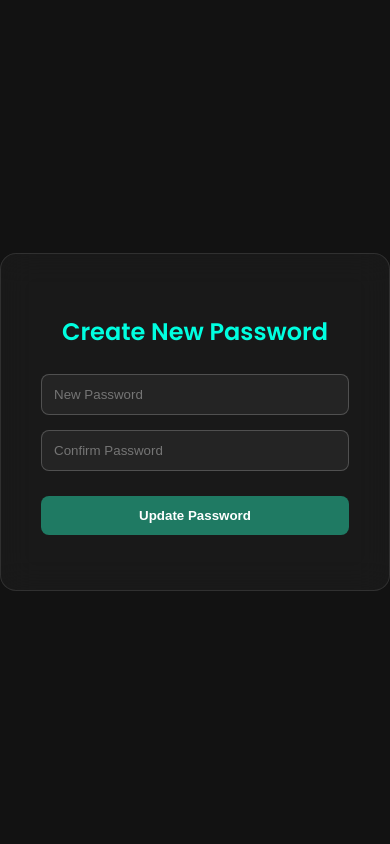
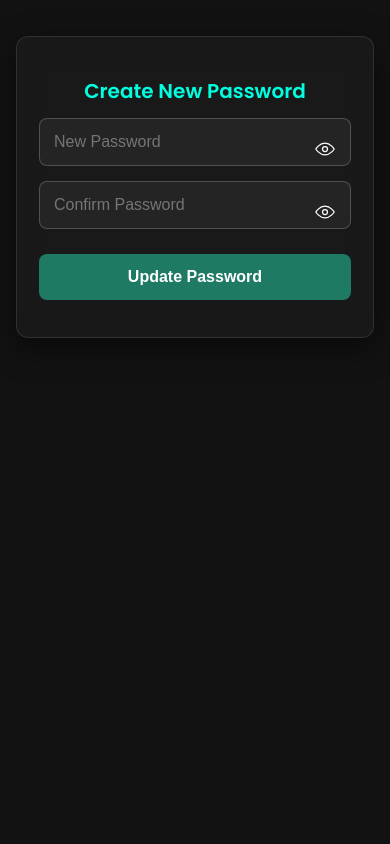
Before and after one commit to Chamodi27s/Predictive-Income-and-Repair-Time-Analytics-and-Forecasting-System-for-Multi9-Computer-Systems, a PHP site: page /reset_password.php in a window 390 px wide. Run offline with PHP 8.4, Linux system fonts and the light colour scheme; the visitor is signed in with stand-in values (Sample User, id 1).

Commit message:
update reset password page is responsive

```diff
--- a/reset_password.php
+++ b/reset_password.php
@@ -49,18 +49,46 @@ if (isset($_POST['update_password'])) {
 <html lang="en">
 <head>
     <meta charset="UTF-8">
-    <meta name="viewport" content="width=device-width, initial-scale=1.0">
+    <!-- Viewport set to avoid zooming out on mobile and keep UI user-friendly -->
+    <meta name="viewport" content="width=device-width, initial-scale=1, maximum-scale=1, user-scalable=no">
     <title>Reset Password</title>
     <link href="https://fonts.googleapis.com/css2?family=Poppins:wght@400;500;600&display=swap" rel="stylesheet">
     <style>
-        body { font-family: 'Poppins', sans-serif; background: #121212; color: #fff; display: flex; justify-content: center; align-items: center; height: 100vh; margin: 0; }
+        html { -webkit-text-size-adjust: 100%; }
+        body { font-family: 'Poppins', sans-serif; background: #121212; color: #fff; display: flex; justify-content: center; align-items: center; height: 100vh; margin: 0; padding: 16px; box-sizing: border-box; font-size:16px; }
         .container { background: rgba(50,50,50,0.25); backdrop-filter: blur(16px); padding: 40px; border-radius: 16px; width: 100%; max-width: 400px; text-align: center; border: 1px solid rgba(255,255,255,0.1); }
-        h2 { color: #00ffe0; margin-bottom: 25px; }
-        input { width: 100%; padding: 12px; margin-bottom: 15px; border-radius: 8px; border: 1px solid rgba(255,255,255,0.2); background: rgba(255,255,255,0.05); color: #fff; box-sizing: border-box; outline: none; transition: 0.3s; }
+        h2 { color: #00ffe0; margin-bottom: 25px; font-size:20px; }
+        input { width: 100%; padding: 12px; margin-bottom: 15px; border-radius: 8px; border: 1px solid rgba(255,255,255,0.2); background: rgba(255,255,255,0.05); color: #fff; box-sizing: border-box; outline: none; transition: 0.3s; font-size:14px; }
+        .input-group { position: relative; }
+        .input-group input { padding-right: 44px; }
+        .toggle-password { position: absolute; right: 10px; top: 50%; transform: translateY(-50%); background: transparent; border: none; color: #fff; cursor: pointer; padding: 6px; display: inline-flex; align-items: center; justify-content: center; }
+        .toggle-password svg { width: 20px; height: 20px; stroke: currentColor; fill: none; stroke-width: 1.5; }
         input:focus { border-color: #00ffe0; }
-        input[type="submit"] { background: #1f7a63; border: none; cursor: pointer; font-weight: 600; transition: 0.3s; color: white; margin-top: 10px; }
+        input[type="submit"] { background: #1f7a63; border: none; cursor: pointer; font-weight: 600; transition: 0.3s; color: white; margin-top: 10px; padding:12px; }
         input[type="submit"]:hover { background: #2a9d80; transform: translateY(-2px); }
         .msg { color: #ff6b6b; margin-bottom: 15px; font-size: 14px; }
+
+        /* Small devices (phones) - make controls larger to avoid zoom */
+        @media (max-width: 480px) {
+            body { align-items: flex-start; padding-top: 36px; }
+            .container { padding: 22px; border-radius: 12px; max-width: 98%; box-shadow: 0 10px 30px rgba(0,0,0,0.5); }
+            h2 { font-size: 20px; margin-bottom: 12px; }
+            input { padding: 14px; font-size: 16px; }
+            input[type="submit"] { padding: 14px; font-size: 16px; }
+        }
+
+        /* Medium devices (tablets) */
+        @media (min-width: 481px) and (max-width: 991px) {
+            body { padding: 24px; }
+            .container { padding: 28px; max-width: 420px; }
+            h2 { font-size: 20px; }
+        }
+
+        /* Large devices (desktops) */
+        @media (min-width: 992px) {
+            .container { max-width: 480px; padding: 48px; }
+            h2 { font-size: 22px; }
+        }
     </style>
 </head>
 <body>
@@ -68,10 +96,50 @@ if (isset($_POST['update_password'])) {
         <h2>Create New Password</h2>
         <?php if ($message) echo "<p class='msg'>$message</p>"; ?>
         <form method="POST" autocomplete="off">
-            <input type="password" name="password" placeholder="New Password" required>
-            <input type="password" name="confirm_password" placeholder="Confirm Password" required>
+            <div class="input-group">
+                <input type="password" id="password" name="password" placeholder="New Password" required>
+                <button type="button" class="toggle-password" data-target="password" aria-label="Show password">
+                    <svg viewBox="0 0 24 24" aria-hidden="true">
+                        <path d="M1 12s4-7 11-7 11 7 11 7-4 7-11 7S1 12 1 12z"></path>
+                        <circle cx="12" cy="12" r="3"></circle>
+                    </svg>
+                </button>
+            </div>
+
+            <div class="input-group">
+                <input type="password" id="confirm_password" name="confirm_password" placeholder="Confirm Password" required>
+                <button type="button" class="toggle-password" data-target="confirm_password" aria-label="Show confirm password">
+                    <svg viewBox="0 0 24 24" aria-hidden="true">
+                        <path d="M1 12s4-7 11-7 11 7 11 7-4 7-11 7S1 12 1 12z"></path>
+                        <circle cx="12" cy="12" r="3"></circle>
+                    </svg>
+                </button>
+            </div>
+
             <input type="submit" name="update_password" value="Update Password">
         </form>
     </div>
 </body>
+<script>
+// Toggle password visibility for inputs with .toggle-password
+document.querySelectorAll('.toggle-password').forEach(function(btn){
+    btn.addEventListener('click', function(){
+        var targetId = btn.getAttribute('data-target');
+        var input = document.getElementById(targetId);
+        if (!input) return;
+        var isPassword = input.type === 'password';
+        if (isPassword) {
+            input.type = 'text';
+            btn.setAttribute('aria-label', 'Hide password');
+            // eye-off (slash) icon
+            btn.innerHTML = '\n+                <svg viewBox="0 0 24 24" aria-hidden="true">\n+                    <path d="M1 12s4-7 11-7 11 7 11 7-4 7-11 7S1 12 1 12z"></path>\n+                    <circle cx="12" cy="12" r="3"></circle>\n+                    <path d="M3 3l18 18" stroke-width="1.5"></path>\n+                </svg>';
+        } else {
+            input.type = 'password';
+            btn.setAttribute('aria-label', 'Show password');
+            // eye icon
+            btn.innerHTML = '\n+                <svg viewBox="0 0 24 24" aria-hidden="true">\n+                    <path d="M1 12s4-7 11-7 11 7 11 7-4 7-11 7S1 12 1 12z"></path>\n+                    <circle cx="12" cy="12" r="3"></circle>\n+                </svg>';
+        }
+    });
+});
+</script>
 </html>
```
